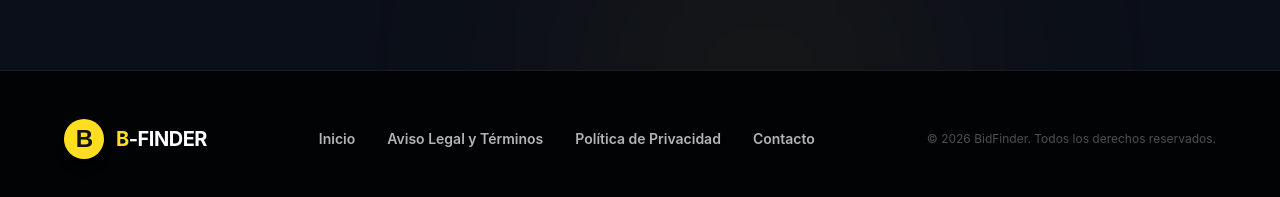
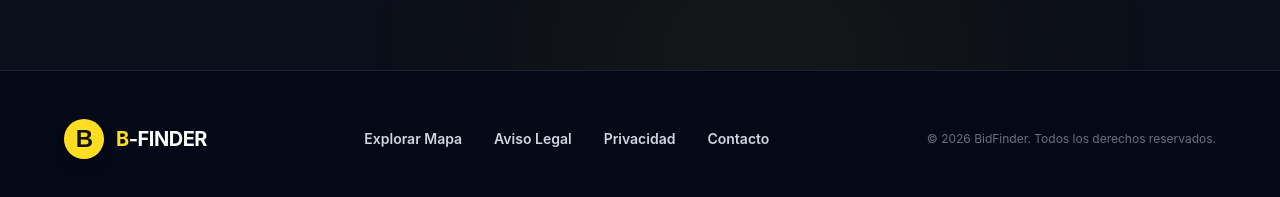
Before and after one commit to UNIZAR-30256-2025-BFINDER/Bid-Finder_Frontend-web, a React (Vite) app: page / in a window 1280 px wide. Shown: the part 2398-2595 px from the top of the page. Built offline with nearby package versions, Linux system fonts and the light colour scheme; no server answers.

Commit message:
Corregir fallos en tests unitarios tras refactor de UI

```diff
--- a/src/components/layout/Footer.tsx
+++ b/src/components/layout/Footer.tsx
@@ -1,6 +1,6 @@
 /**
  * @fileoverview Pie de página genérico de la aplicación.
- * Usado principalmente en la Landing Page.
+ * Usado en la Landing Page y en vistas públicas sin scroll infinito.
  */
 
 import React from 'react';
@@ -12,26 +12,31 @@ import { Logo } from '../ui/Logo';
  */
 export const Footer: React.FC = () => {
   return (
-    <footer className="py-12 px-8 md:px-16 border-t border-white/10 flex flex-col md:flex-row justify-between items-center gap-8 bg-black/80">
-      <Logo />
-      <div className="flex gap-8 text-sm font-semibold text-white/70">
-        <Link to="/" className="hover:text-yellow-400 transition-colors">
-          Inicio
+    <footer className="py-12 px-8 md:px-16 border-t border-white/10 flex flex-col md:flex-row justify-between items-center gap-8 bg-[#050816]">
+      <div
+        onClick={() => window.scrollTo({ top: 0, behavior: 'smooth' })}
+        className="cursor-pointer"
+      >
+        <Logo />
+      </div>
+      <div className="flex gap-8 text-sm font-semibold text-gray-300">
+        <Link to="/dashboard" className="hover:text-yellow-400 transition-colors">
+          Explorar Mapa
         </Link>
         <Link to="/terminos" className="hover:text-yellow-400 transition-colors">
-          Aviso Legal y Términos
+          Aviso Legal
         </Link>
         <Link to="/privacidad" className="hover:text-yellow-400 transition-colors">
-          Política de Privacidad
+          Privacidad
         </Link>
         <a
-          href="mailto:privacidad@bidfinder.es"
+          href="mailto:bidfinder.legal@gmail.com"
           className="hover:text-yellow-400 transition-colors"
         >
           Contacto
         </a>
       </div>
-      <div className="text-xs text-white/30 text-center md:text-right">
+      <div className="text-xs text-gray-500 text-center md:text-right">
         © 2026 BidFinder. Todos los derechos reservados.
       </div>
     </footer>
```
Also changed, not shown: 2 other files (tests, documents, lock files or other folders).
